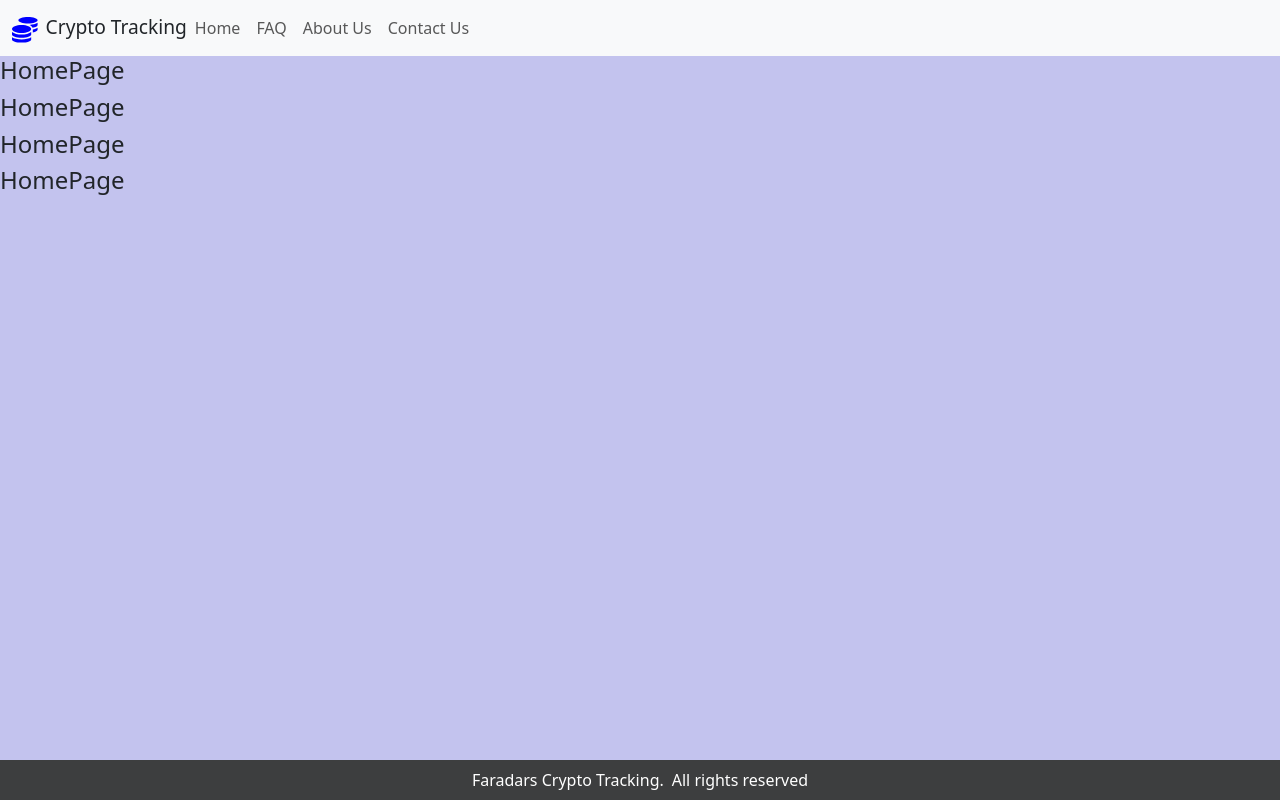
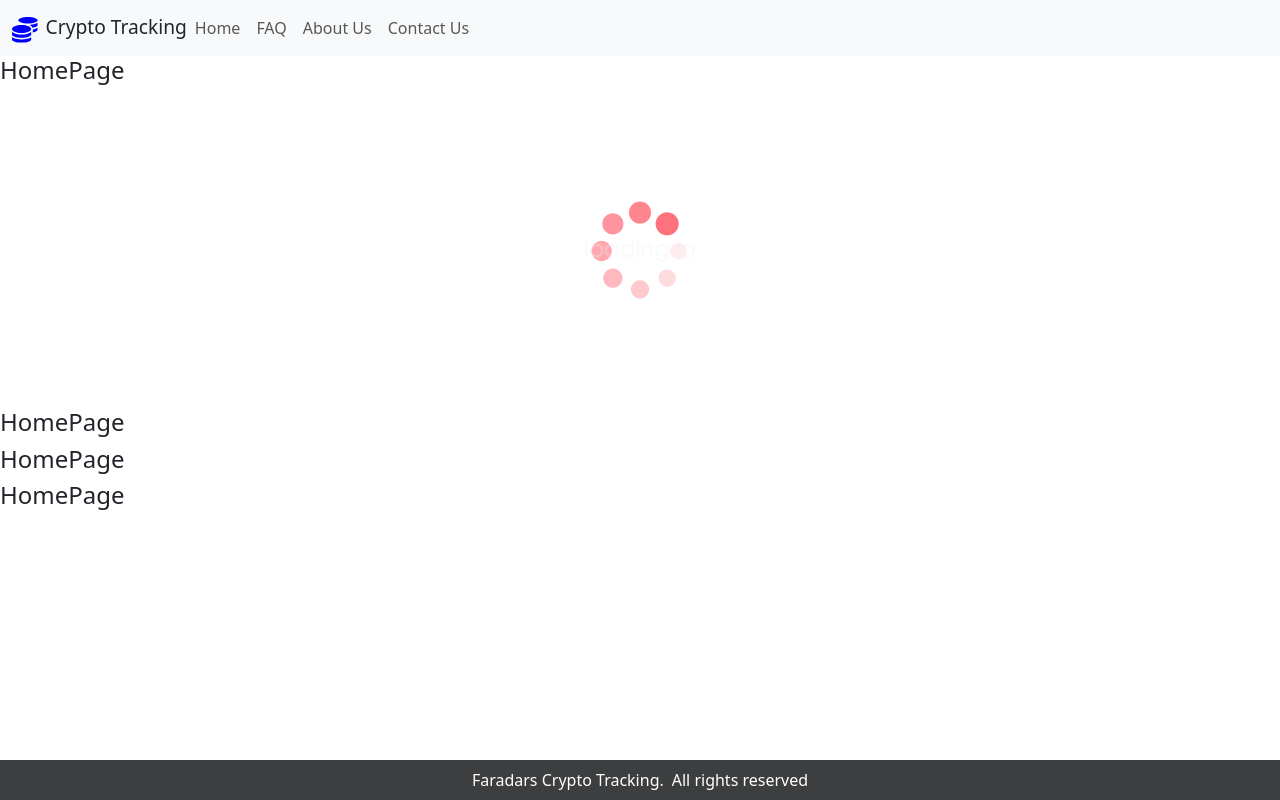
Before and after one commit to magh1360/faradars-crypto-tracking, a React (Create React App) app: page / in a window 1280 px wide. Built offline with nearby package versions, Linux system fonts and the light colour scheme.

Commit message:
Spiner implemented

```diff
--- /dev/null
+++ b/src/components/ui/Spinner.component.jsx
@@ -0,0 +1,12 @@
+import React from 'react';
+import SpinnerImg from "../../assets/images/lg.gif"
+const Spinner = () => {
+  return (
+    <div className='d-flex  justify-content-center align-items-center'>
+        <img src={SpinnerImg} alt ="Spinner"/>
+
+    </div>
+  );
+};
+
+export default Spinner;
--- a/src/index.css
+++ b/src/index.css
@@ -9,7 +9,7 @@ body{
   background-color:rgb(231, 226, 236) ;
 }
 .wrapper{
-  background-color:rgb(195, 195, 238) ;
+/*  background-color:rgb(195, 195, 238) ;*/
 
 
 /* navbar height = 56px */
--- a/src/pages/About-Us.page.jsx
+++ b/src/pages/About-Us.page.jsx
@@ -3,7 +3,7 @@ const FAQPage = () =>{
 
     return(
         <div>
-          <h2>About-Us</h2>
+          <h5>About-Us</h5>
           <h2>About-Us</h2>
           <h2>About-Us</h2>
           <h2>About-Us</h2>
--- a/src/pages/Home.page.jsx
+++ b/src/pages/Home.page.jsx
@@ -1,9 +1,11 @@
 import React from "react";
+import Spinner from "../components/ui/Spinner.component";
 const HomePage = () =>{
 
     return(
         <div>
           <h4>HomePage</h4>
+          <Spinner></Spinner>
           <h4>HomePage</h4>
           <h4>HomePage</h4>
           <h4>HomePage</h4>
```
Also changed, not shown: src/assets/images/lg.gif (added).
